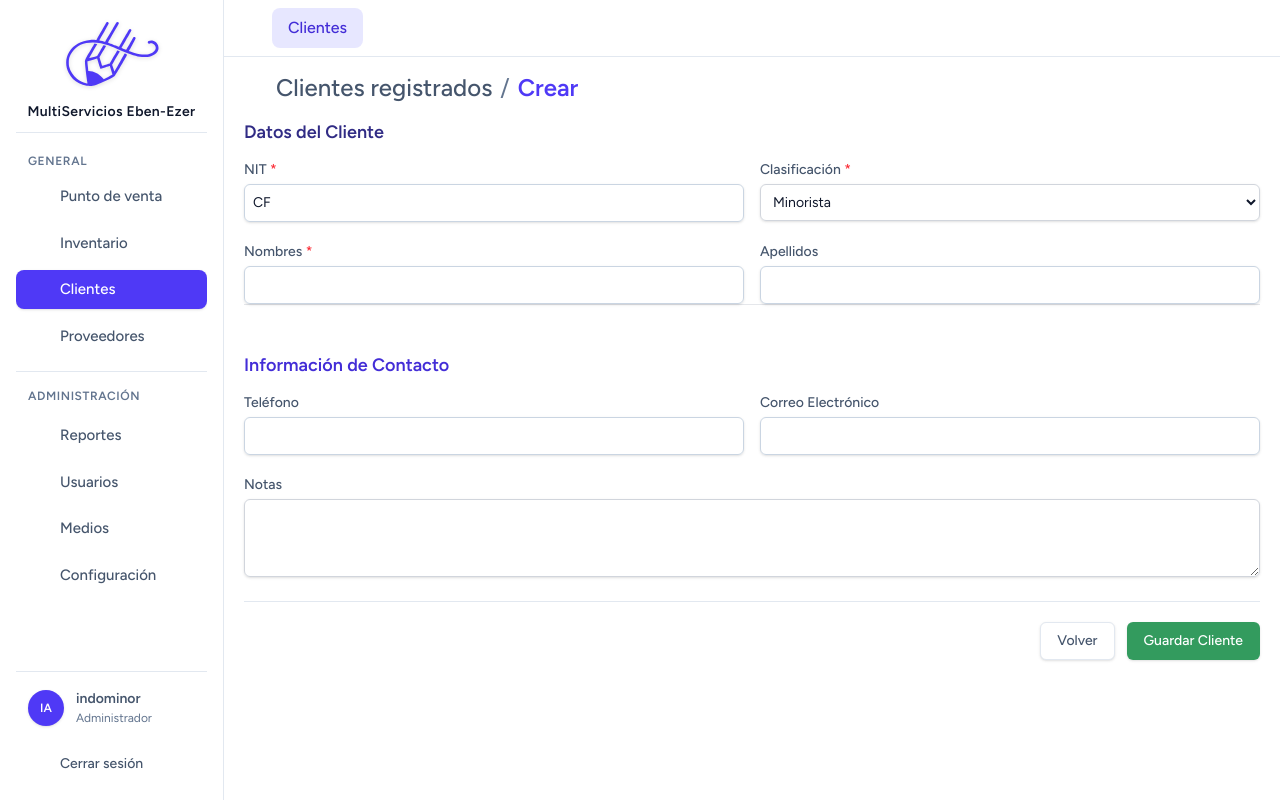
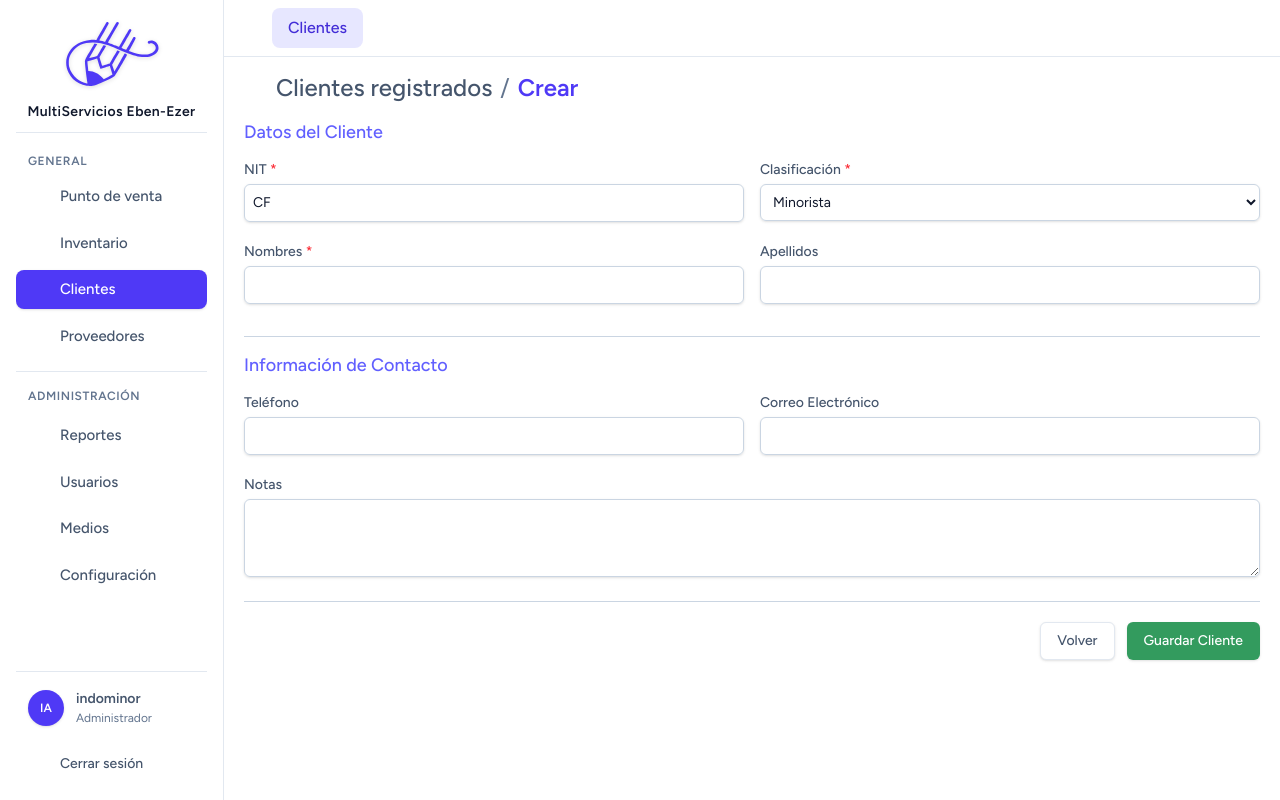
Before and after one commit to Polaryys/PolyMorph_Pos, a Laravel app: page /clientes/create in a window 1280 px wide. Run offline with Laravel 12, Linux system fonts and the light colour scheme; a user stored in the database is signed in; data comes from the database, SQL or seed files in the repository; style sheets or scripts are compiled from the project's sources; some libraries are stand-ins or nearby versions.

Commit message:
Aplicación de Clases en taiwind para temas de Aplicación

```diff
--- a/resources/views/clientes/create.blade.php
+++ b/resources/views/clientes/create.blade.php
@@ -3,11 +3,11 @@
     <form action="{{ route('clientes.store') }}" method="POST">
         @csrf
 
-        <div class="space-y-8 divide-y divide-gray-200">
+        <div class="space-y-8">
 
             <!-- datos del cliente -->
             <div class="space-y-4">
-                <h3 class="text-lg font-semibold leading-6 text-indigo-900 flex items-center gap-2">
+                <h3 class="text-lg font-medium leading-6 text-app-primary-500 flex items-center gap-2">
                     Datos del Cliente
                 </h3>
 
@@ -30,7 +30,7 @@
                         </x-input-label>
 
                         <select id="clasificacion" name="clasificacion"
-                            class="mt-1 block w-full rounded-md border-gray-300 shadow-sm
+                            class="mt-1 block w-full rounded-md border-app-border-strong shadow-sm
                             focus:border-indigo-500 focus:ring-indigo-500 sm:text-sm p-2 border
                             @error('clasificacion') border-red-500 @enderror">
                             <option value="Mayorista"
@@ -72,8 +72,8 @@
 
 
             <!-- info contacto -->
-            <div class="pt-4 space-y-4">
-                <h3 class="text-lg font-semibold leading-6 text-indigo-700 flex items-center gap-2">
+            <div class="pt-4 space-y-4 border-t border-app-border-strong mt-2">
+                <h3 class="text-lg font-medium leading-6 text-app-primary-500 flex items-center gap-2">
                     Información de Contacto
                 </h3>
 
@@ -108,7 +108,7 @@
                         </x-input-label>
 
                         <textarea id="notas" name="notas" maxlength="255" rows="3"
-                            class="mt-1 block w-full rounded-md border-gray-300 shadow-sm
+                            class="mt-1 block w-full rounded-md border-app-border-strong shadow-sm
                            focus-visible:border-indigo-500 focus:ring-indigo-500 sm:text-sm p-2 border
                            @error('notas') border-red-500 @enderror">{{ old('notas') }}</textarea>
 
@@ -121,7 +121,7 @@
         </div>
 
         <!-- Botones de Acción -->
-        <div class="mt-6 flex justify-end gap-3 border-t border-slate-200 pt-5 pb-6">
+        <div class="mt-6 flex justify-end gap-3 border-t border-app-border-strong pt-5 pb-6">
             <x-secondary-link href="{{ route('clientes.index') }}">
                 Volver
             </x-secondary-link>
```
Also changed, not shown: resources/views/clientes/index.blade.php (+8 -6 lines), 1 other file.
